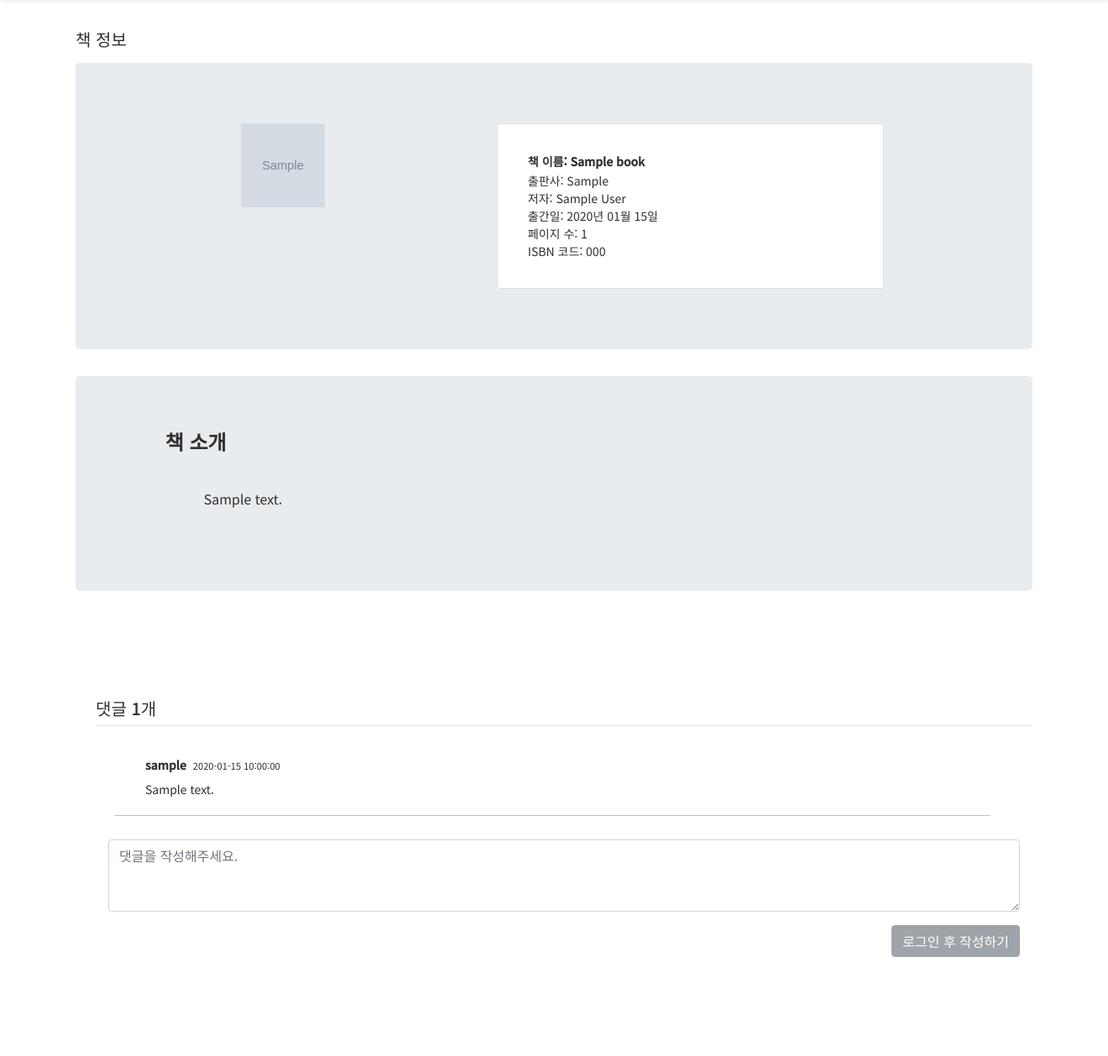
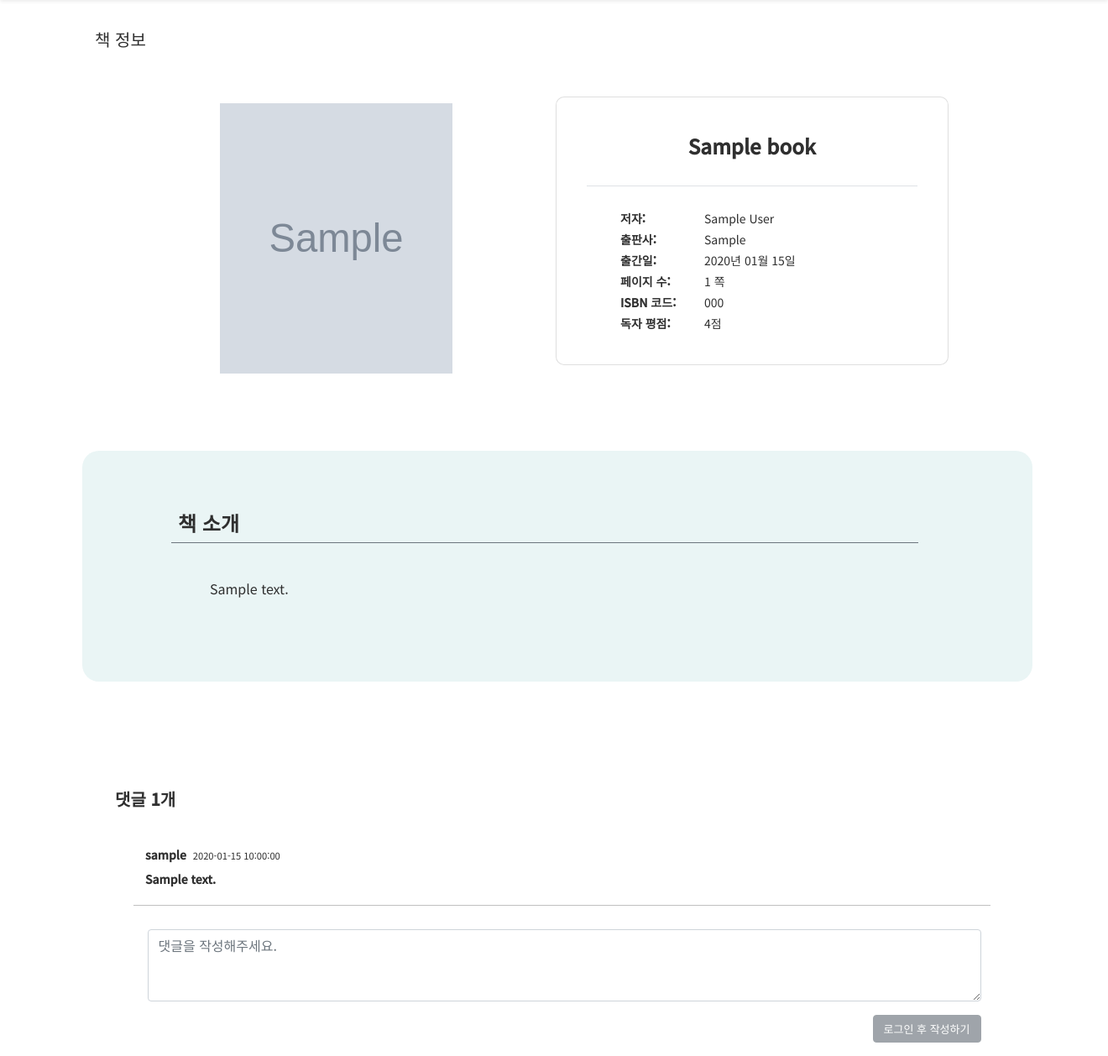
Before and after one commit to bky373/elice_library, a Flask app: page /books/1 in a window 1320 px wide. Shown: the part 65-1323 px from the top of the page at 84% size. Before the commit the page ends 1205 px from the top, so only its background shows below. Run offline with Flask 2, Linux system fonts and the light colour scheme; tables that the repository leaves empty hold one stand-in row (values such as "Sample post"); grey boxes marked "Sample" are stand-in pictures; parts of the project's set-up code (start-up, migrations or seed data) failed here and were passed over; some libraries are stand-ins or nearby versions; some web fonts are replaced.

Commit message:
restyle book_detail page

```diff
--- a/elice_library/static/css/style.css
+++ b/elice_library/static/css/style.css
@@ -18,6 +18,10 @@ a:hover {
 
 li {
     list-style: none;
+}
+
+.btn {
+    font-size: 13px;
 }
 
 .navbar {
@@ -58,6 +62,10 @@ li {
     height: 100px;
 }
 
+.card {
+    border-radius: 10px;
+}
+
 .card h2 {
     font-size: 14px;
 }
@@ -67,13 +75,24 @@ li {
     padding-bottom: 1px;
 }
 
+.jumbotron {
+    background-color: #eaf5f5;
+    border-radius: 20px;
+}
+
 .jumbotron .title {
     margin-left: -30px;
 }
 
 .jumbotron .description {
+    margin-top: 5px;
     font-size: 16px;
-    line-height: 1.7;
+    line-height: 1.8;
+}
+
+.book-detail .card-text ul li {
+    line-height: 1.6;
+    font-size: 20px;
 }
 
 .page-item a {
@@ -82,7 +101,7 @@ li {
 }
 
 .comment-border {
-    margin: 0 35px 0 8px;
+    margin: 0 35px 0 30px;
     border-bottom: 1px solid #c0c0c0;
 }
 
--- a/elice_library/templates/books/book_detail.html
+++ b/elice_library/templates/books/book_detail.html
@@ -28,29 +28,60 @@
 {% endblock %}
 {% block content %}
 <p>
-<h1 class="mb-3 row">책 정보</h1>
+<h1 class="ml-2 mb-3 row">책 정보</h1>
 </p>
 <div id="book-detail" class="row">
-    <div class="jumbotron w-100">
-        <article class="row">
-            <div class="col-md-5 my-2 mr-3 text-center ">
-                <img src="{{ book.image_path }}" class="img" alt="책 이미지" />
+    <div class="row justify-content-center mb-4 p-4">
+        <div class="col-md-5 mb-1 mr-4 text-center">
+            <img src="{{ book.image_path }}" class="img-fluid p-4" style="width:325px; height:370px" alt="책 이미지" />
+        </div>
+        <div class="card col-md-5 mt-3 ml-1 mr-4 p-3" style="width: 800px; height: 320px;">
+            <div class="card-body mt-2">
+                <div class="text-center border-bottom mb-2 pb-4">
+                    <h4><strong>{{ book.book_name }}</strong></h4>
+                </div>
+                <ul class="card-text card-text-custome mt-4 mb-2">
+                    <li class="float-left row mt-1 mb-1" style="width: 600px;" >
+                        <strong class="col-md-2">저자:</strong>
+                        <span class="col-md-4" >{{ book.author }}</span>
+                    </li>
+                </ul>
+                <ul class="card-text mt-4 mb-2">
+                    <li class="float-left row mb-1" style="width: 600px;">
+                        <strong class="col-md-2">출판사:</strong>
+                        <span class="col-md-4">{{ book.publisher }}</span>
+                    </li>
+                </ul>
+                <ul class="card-text mt-4 mb-2">
+                    <li class="float-left row mb-1" style="width: 600px;">
+                        <strong class="col-md-2">출간일:</strong>
+                        <span class="col-md-4">{{ book.published_at.strftime('%Y년 %m월 %d일') }}</span>
+                    </li>
+                </ul>
+                <ul class="card-text mt-4 mb-2">
+                    <li class="float-left row mb-1" style="width: 600px;">
+                        <strong class="col-md-2">페이지 수:</strong>
+                        <span class="col-md-4">{{ book.pages }} 쪽</span>
+                    </li>
+                </ul>
+                <ul class="card-text mt-4 mb-2">
+                    <li class="float-left row mb-1" style="width: 600px;">
+                        <strong class="col-md-2">ISBN 코드:</strong>
+                        <span class="col-md-4">{{ book.isbn }}</span>
+                    </li>
+                </ul>
+                <ul class="card-text mt-4">
+                    <li class="float-left row" style="width: 600px;">
+                        <strong class="col-md-2">독자 평점:</strong>
+                        <span class="col-md-4">{{ book.rating }}점</span>
+                    </li>
+                </ul>
             </div>
-            <div class="card col-md-5 my-2 ml-2 p-3">
-                <div class="card-body">
-                    <h2 class="card-title mb-1 font-weight-bolder">책 이름: {{ book.book_name }}</h2>
-                    <div class="card-text">출판사: {{ book.publisher }}</div>
-                    <div class="card-text">저자: {{ book.author }}</div>
-                    <div class="card-text">출간일: {{ book.published_at.strftime('%Y년 %m월 %d일') }}</div>
-                    <div class="card-text">페이지 수: {{ book.pages }}</div>
-                    <div class="card-text mb-3">ISBN 코드: {{ book.isbn }}</div>
-                </div>
-            </div>
-        </article>
+        </div>
     </div>
-    <div class="jumbotron w-100">
+    <div class="jumbotron ml-2 w-100 mt-3">
         <div class="col-md-10 mx-auto">
-            <h4 class="card-title title mb-4 font-weight-bolder">책 소개</h4>
+            <h4 class="card-title title mb-4 font-weight-bolder border-bottom border-secondary p-2">책 소개</h4>
             <p class="card-text description my-3 p-3">{{ book.description }}</p>
         </div>
     </div>
@@ -58,7 +89,7 @@
 <a class="d-block" style="height: 80px;" name="comments"></a>
 <div class="comment-list ml-4">
     <p>
-    <h1 class="mb-3 row border-bottom pb-2">댓글 {{ book.comments|length }}개</h1>
+    <h1 class="mb-3 row ml-2 pb-2"><strong>댓글 {{ book.comments|length }}개<strong></strong></h1>
     </p>
     {% with comments=book.comments|reverse %}
     {% for comment in comments %}
@@ -77,7 +108,7 @@
     {% endwith %}
     <form class="row justify-content-center" action="{{ url_for('comment.comment_detail') }}" method="POST">
         <input type="hidden" name="book_id" value="{{ book.id }}">
-        <div class="col-md-12">
+        <div class="col-md-11">
             <a name="comment-post-btn" class="d-block" style="height:20px;"></a>
             <textarea class="form-control mt-2" name="content" id="content" rows="3"
                 placeholder="댓글을 작성해주세요."></textarea>
```
